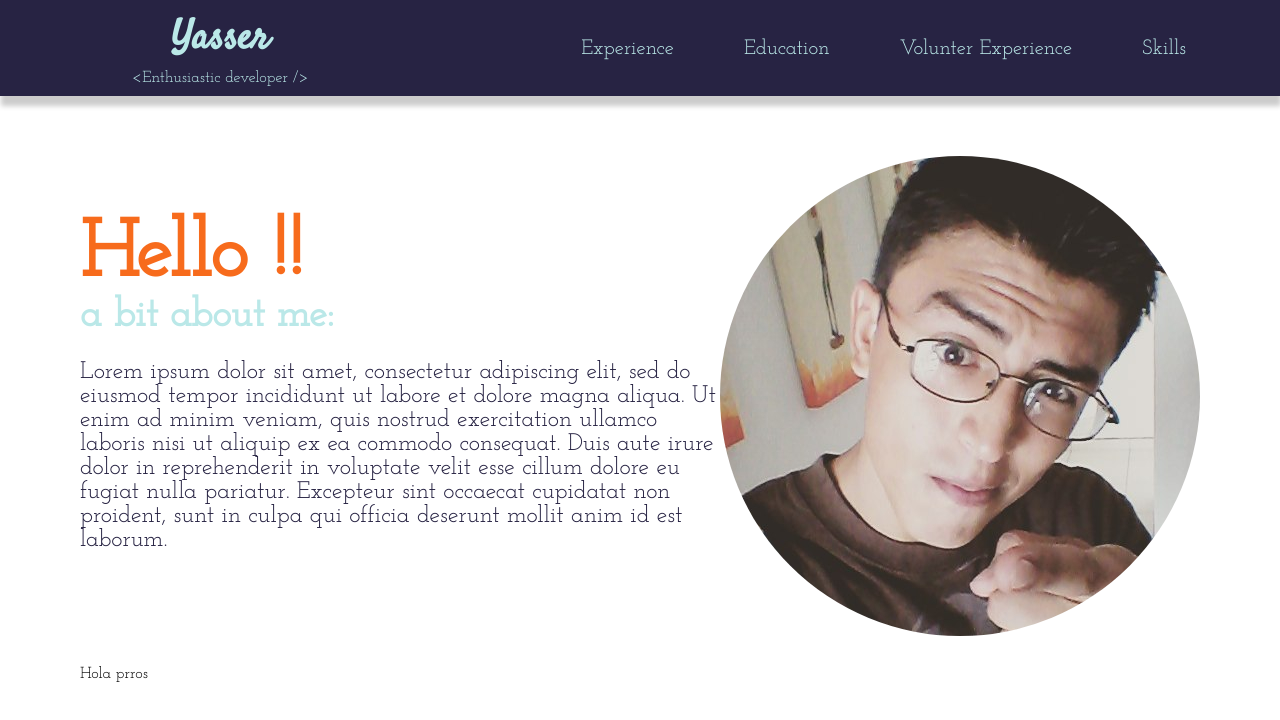
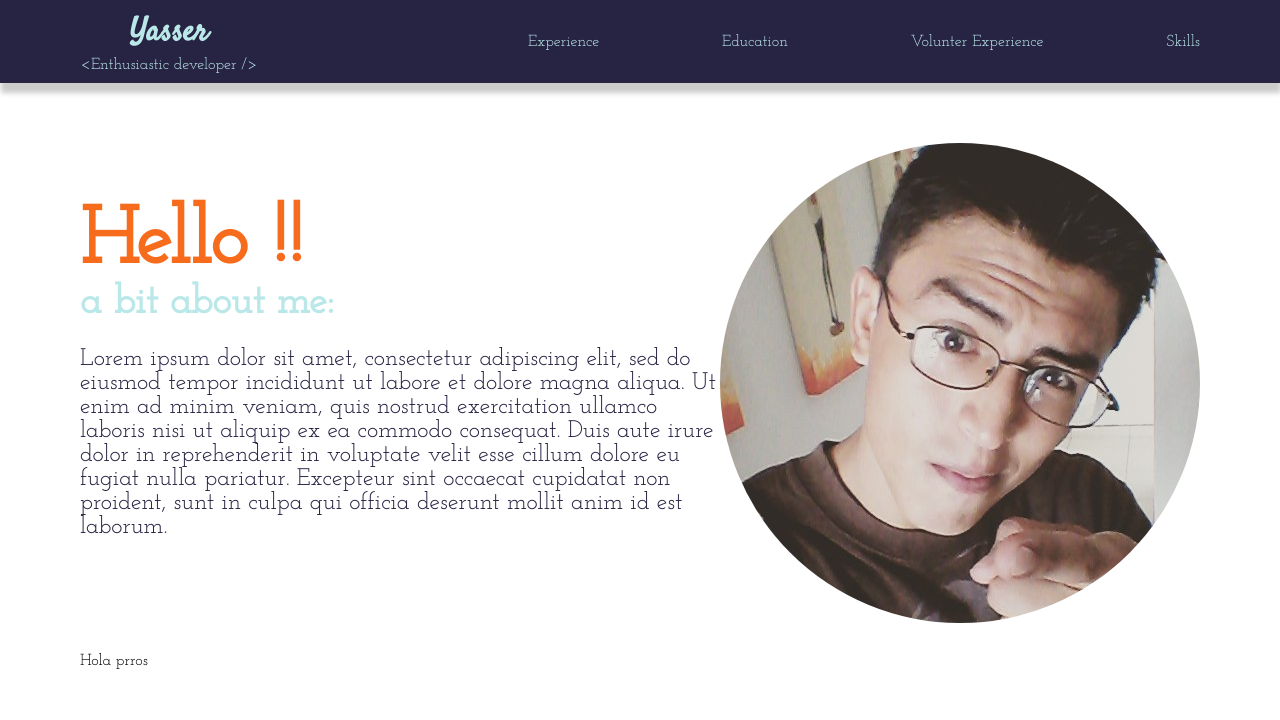
Before and after one commit to Bat-Bel/my_portfolio, a React (Create React App) app: page / in a window 1280 px wide. Shown: the top 720 px of the page. Built offline with nearby package versions, Linux system fonts and the light colour scheme.

Commit message:
update header styles

```diff
--- a/src/components/header/Header.scss
+++ b/src/components/header/Header.scss
@@ -4,69 +4,53 @@
   background-color: $navy-blue;
   box-shadow: 1px 10px 5px #ccc;
   color: $light-blue-grey;
-  display: flex;
-  padding: 10px;
+  padding: 10px 80px;
 
   .header {
     display: flex;
-    justify-content: space-evenly;
+    justify-content: space-between;
     width: 100%;
 
     .first-section {
       align-items: center;
-      justify-content: center;
       display: flex;
       flex-direction: column;
-      width: 20%;
-    }
-
-    .second-section {
-      width: 60%;
-      justify-content: flex-end;
-    }
-
-    .header-menu {
-      display: flex;
-      font-size: 1em;
 
       .menu-name {
         font-family: $satisfy;
         font-weight: bold;
-        font-size: 2.5em;
-        line-height: 1.5;
-        letter-spacing: normal;
         margin: 0;
       }
 
       .menu-message {
         margin: 0;
       }
+    }
 
+    .second-section {
+      display: flex;
+      color: $light-blue-grey;
+      width: 60%;
+      align-items: center;
       .menu-list {
         display: flex;
-        font-size: 1.3em;
-        font-weight: lighter;
         justify-content: space-between;
         list-style: none;
         margin: 0;
-        min-width: 80%;
         text-transform: capitalize;
         padding: 0;
+        width: 100%;
+        .menu-item {
+          .menu-link {
+            color: $light-blue-grey;
+            text-decoration: none;
+          }
 
-        .menu-item {
-          align-self: center;
-          a {
-            text-decoration: none;
-            color: $light-blue-grey
-          }
-          a:hover {
+          .menu-link:hover {
             color: $orange;
             border-bottom: 1px solid $orange;
+            font-size: bold;
             padding-bottom: 5px;
-          }
-          a > [data-icon]:before {
-            display: inline-block;
-            content: attr(data-icon);
           }
         }
 
@@ -79,5 +63,4 @@
       }
     }
   }
-
 }
```
